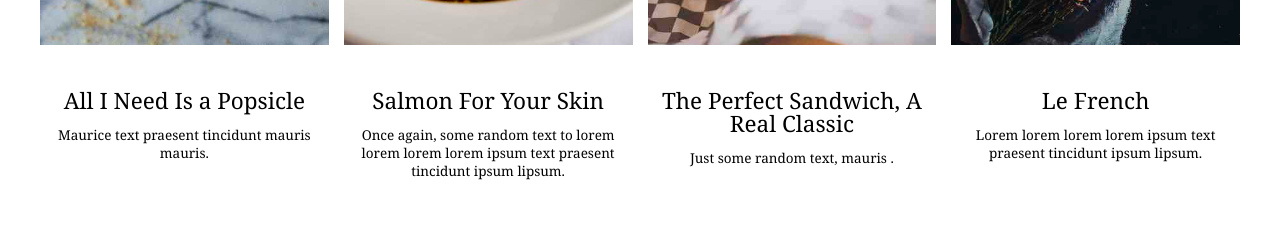
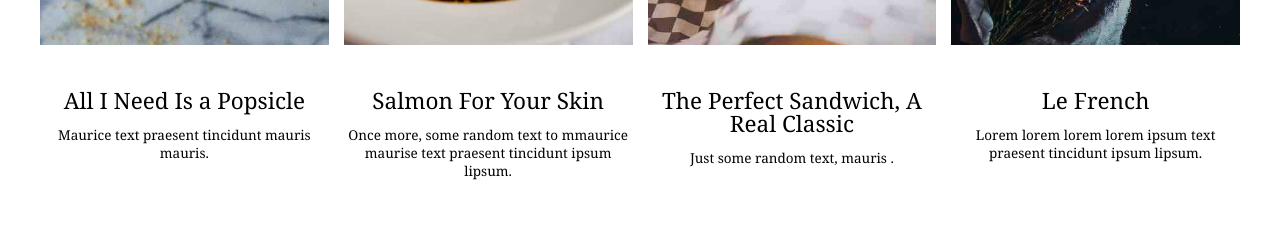
Before and after one commit to kivenalaric/food-blog-design, a plain HTML site: page index.html in a window 1280 px wide. Shown: the part 1000-1230 px from the top of the page. Drawn offline with Linux system fonts and the light colour scheme.

Commit message:
removal of duplicate text in html

```diff
--- a/index.html
+++ b/index.html
@@ -79,7 +79,7 @@
                     </div>
                     <div class="text">
                         <h3>Salmon For Your Skin</h3>
-                        <p>Once again, some random text to lorem lorem lorem lorem ipsum text praesent tincidunt ipsum lipsum.</p>
+                        <p>Once more, some random text to mmaurice maurise text praesent tincidunt ipsum lipsum.</p>
                     </div>
                 </div>
 
```
